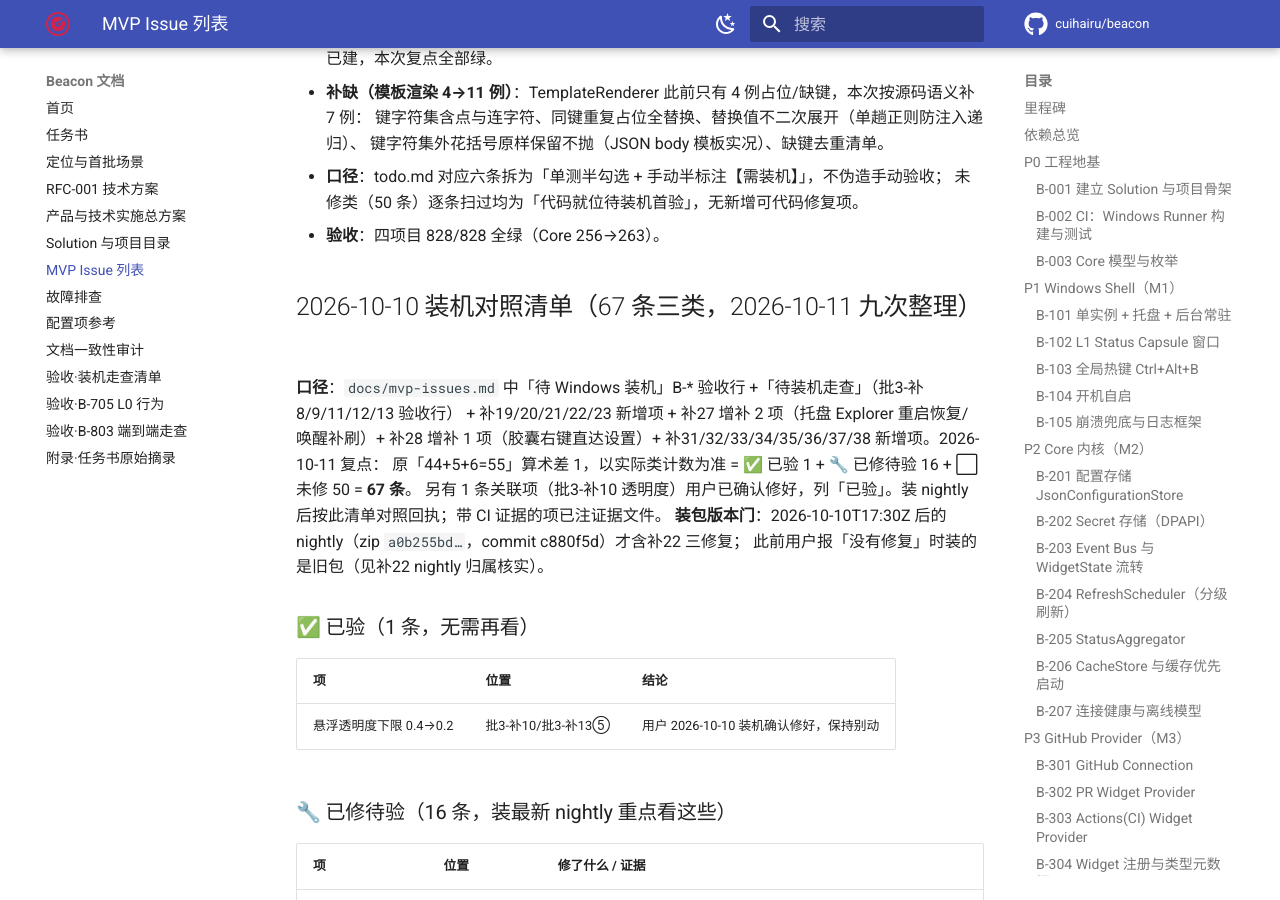
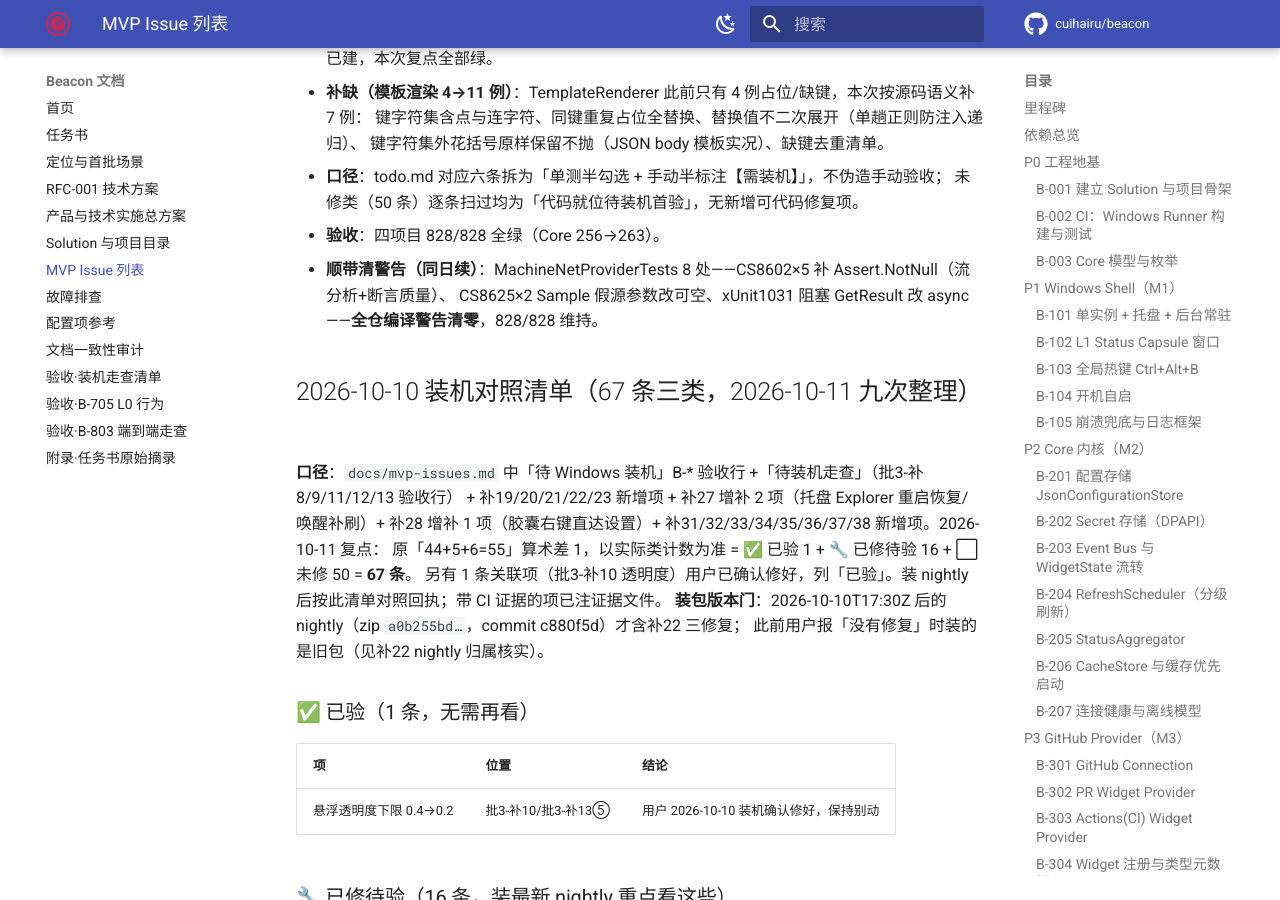
Before and after one commit to cuihairu/beacon, an MkDocs documentation site: the page built from docs/mvp-issues.md, in a window 1280 px wide and 900 px high, scrolled down 43306 px. Built offline with MkDocs 1.6.1 and Material for MkDocs 9.7.7, drawn with Linux system fonts in a browser that asks for light colours; comment, search, counter and statistics services are not loaded.

Commit message:
test: clean machine net test warnings

```diff
--- a/docs/mvp-issues.md
+++ b/docs/mvp-issues.md
@@ -1060,6 +1060,8 @@ B-001 ─ B-002 ─ B-003          (P0 地基)
 - **口径**：todo.md 对应六条拆为「单测半勾选 + 手动半标注【需装机】」，不伪造手动验收；
   未修类（50 条）逐条扫过均为「代码就位待装机首验」，无新增可代码修复项。
 - **验收**：四项目 828/828 全绿（Core 256→263）。
+- **顺带清警告（同日续）**：MachineNetProviderTests 8 处——CS8602×5 补 Assert.NotNull（流分析+断言质量）、
+  CS8625×2 Sample 假源参数改可空、xUnit1031 阻塞 GetResult 改 async——**全仓编译警告清零**，828/828 维持。
 
 ## 2026-10-10 装机对照清单（67 条三类，2026-10-11 九次整理）
 
```
Also changed, not shown: 1 other file.
